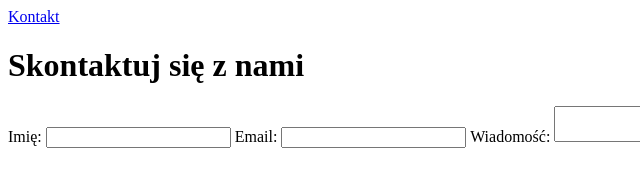
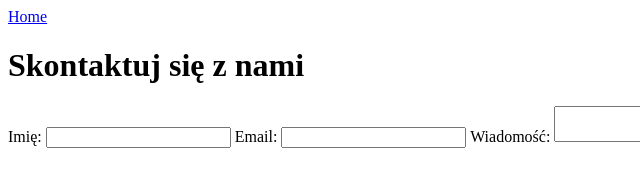
Before and after one commit to DenysPavlenko1213/TestWebSite, a website: page contact.html in a window 1280 px wide. Shown: the full height of the page, 0-640 px from the left. Drawn offline with Linux system fonts and the light colour scheme.

Commit message:
changed nav ref to home page in contact.html

```diff
--- a/contact.html
+++ b/contact.html
@@ -8,7 +8,7 @@
 
 <body>
     <nav>
-        <a href="index.html">Kontakt</a>
+        <a href="index.html">Home</a>
     </nav>
     <h1>Skontaktuj się z nami</h1>
     <form>
```
